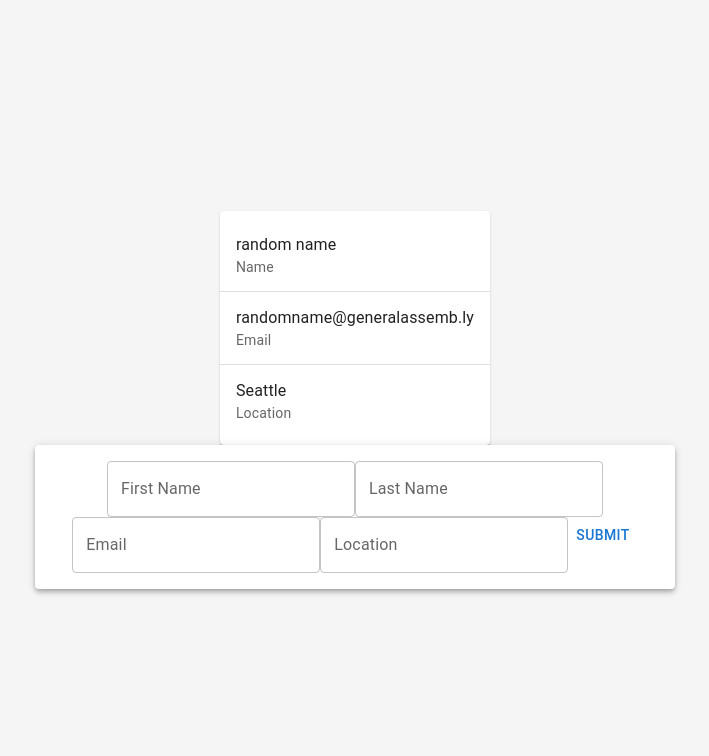
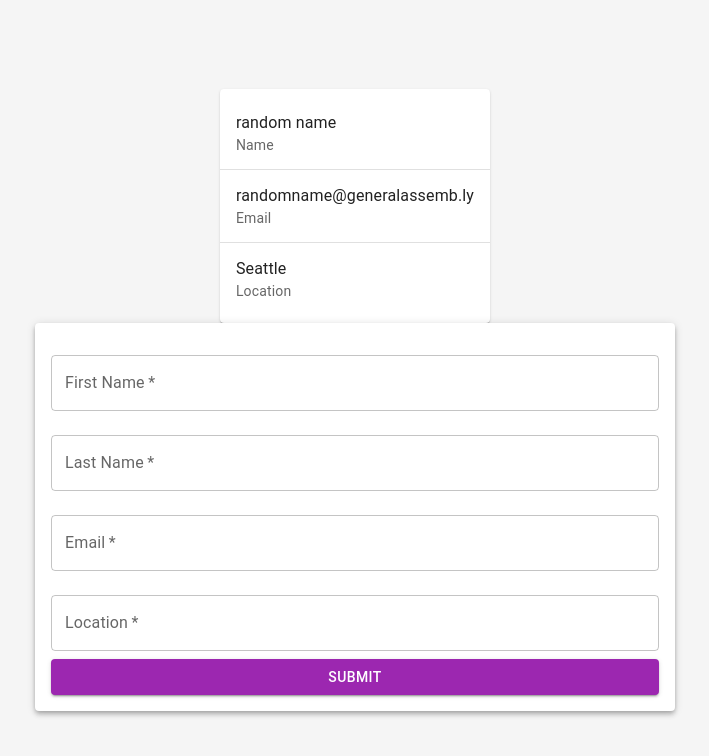
Before and after one commit to chrsteffen1/Material-UI-practice, a React (Create React App) app: page / in a window 1280 px wide. Shown: the top 756 px of the page, without its empty margins (285-994 px from the left). Built offline with nearby package versions, Linux system fonts and the light colour scheme.

Commit message:
style more components

```diff
--- a/src/App.js
+++ b/src/App.js
@@ -75,6 +75,10 @@ function App() {
                 label="First Name"
                 value={formData.firstName}
                 onChange={handleChange}
+                autoComplete="off"
+                margin="normal"
+                fullWidth
+                required
             />
             <TextField
                 type="text"
@@ -82,6 +86,10 @@ function App() {
                 label="Last Name"
                 value={formData.lastName}
                 onChange={handleChange}
+                autoComplete="off"
+                margin="normal"
+                fullWidth
+                required
             />
             <TextField
                 type="text"
@@ -89,6 +97,11 @@ function App() {
                 label="Email"
                 value={formData.email}
                 onChange={handleChange}
+                autoComplete="off"
+                margin="normal"
+                fullWidth
+                required
+
             />
             <TextField
                 type="text"
@@ -96,8 +109,13 @@ function App() {
                 label="Location"
                 value={formData.location}
                 onChange={handleChange}
+                autoComplete="off"
+                margin="normal"
+                fullWidth
+                required
+
             />
-            <Button type="submit"> Submit </Button>
+            <Button type="submit" variant='contained' fullWidth color='secondary'> Submit </Button>
           </form>
         </Paper>
       </Box>
```
